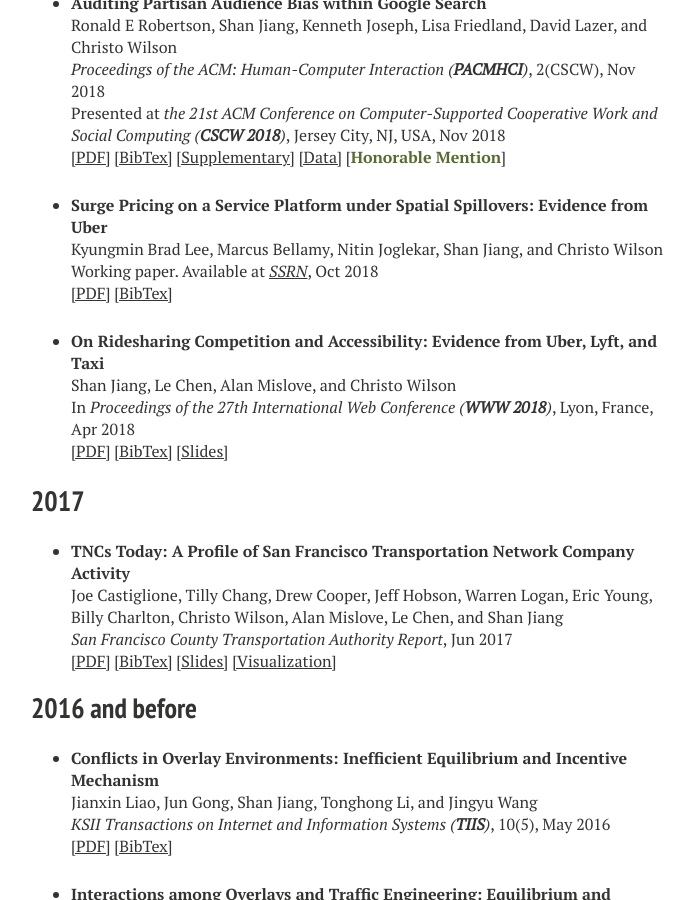
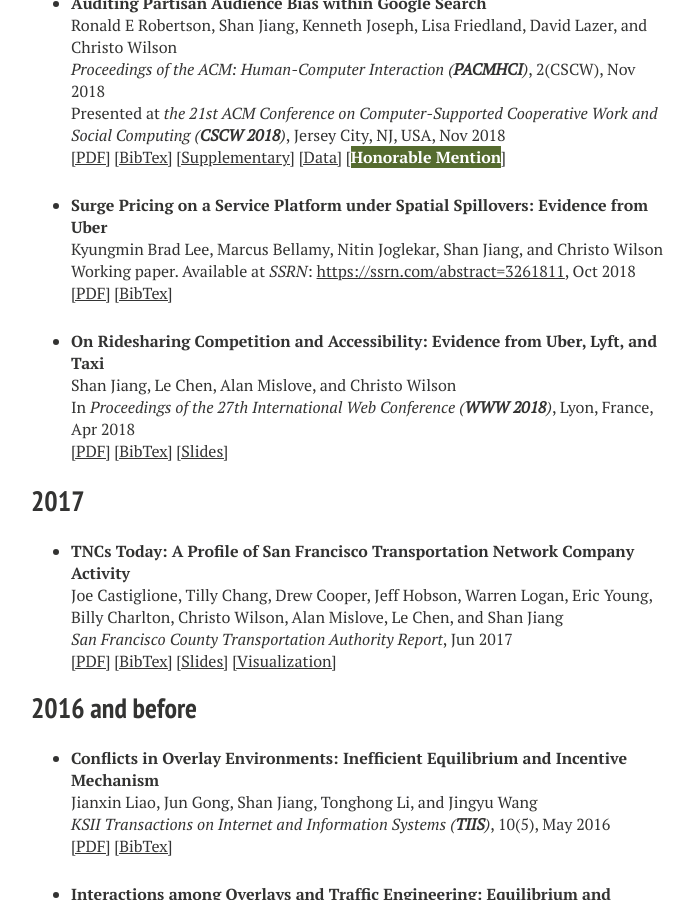
Before and after one commit to printfoo/printfoo.github.io, a Jekyll site: the page built from publications/index.md, in a window 1280 px wide and 900 px high, scrolled down 615 px. Shown: the whole window, without its empty margins (289-982 px from the left). Built offline with Jekyll 4.4.1, drawn with Linux system fonts in a browser that asks for light colours; nearby versions of some CDN libraries.

Commit message:
try color

```diff
--- a/publications/index.md
+++ b/publications/index.md
@@ -28,11 +28,11 @@
 Ronald E Robertson, Shan Jiang, Kenneth Joseph, Lisa Friedland, David Lazer, and Christo Wilson
 *Proceedings of the ACM: Human-Computer Interaction (**PACMHCI**)*, 2(CSCW), Nov 2018
 Presented at *the 21st ACM Conference on Computer-Supported Cooperative Work and Social Computing (**CSCW 2018**)*, Jersey City, NJ, USA, Nov 2018
-[\[PDF\]](cscw18b_paper.pdf){:target="_blank"} [\[BibTex\]](cscw18b_bib.txt){:target="_blank"} [\[Supplementary\]](cscw18b_supplementary.pdf){:target="_blank"} [\[Data\]](../resources/#partisan-bias){:target="_blank"} [<span style="color:#556B2F">**Honorable Mention**</span>]
+[\[PDF\]](cscw18b_paper.pdf){:target="_blank"} [\[BibTex\]](cscw18b_bib.txt){:target="_blank"} [\[Supplementary\]](cscw18b_supplementary.pdf){:target="_blank"} [\[Data\]](../resources/#partisan-bias){:target="_blank"} [<span style="background-color:#556B2F;color:#FFFFFF">**Honorable Mention**</span>]
 
 * **Surge Pricing on a Service Platform under Spatial Spillovers: Evidence from Uber**
 Kyungmin Brad Lee, Marcus Bellamy, Nitin Joglekar, Shan Jiang, and Christo Wilson
-Working paper. Available at *[SSRN](https://ssrn.com/abstract=3261811){:target="_blank"}*, Oct 2018
+Working paper. Available at *SSRN*: [https://ssrn.com/abstract=3261811](https://ssrn.com/abstract=3261811){:target="_blank"}, Oct 2018
 [\[PDF\]](ssrn18_paper.pdf){:target="_blank"} [\[BibTex\]](ssrn18_bib.txt){:target="_blank"}
 
 * **On Ridesharing Competition and Accessibility: Evidence from Uber, Lyft, and Taxi**
```
